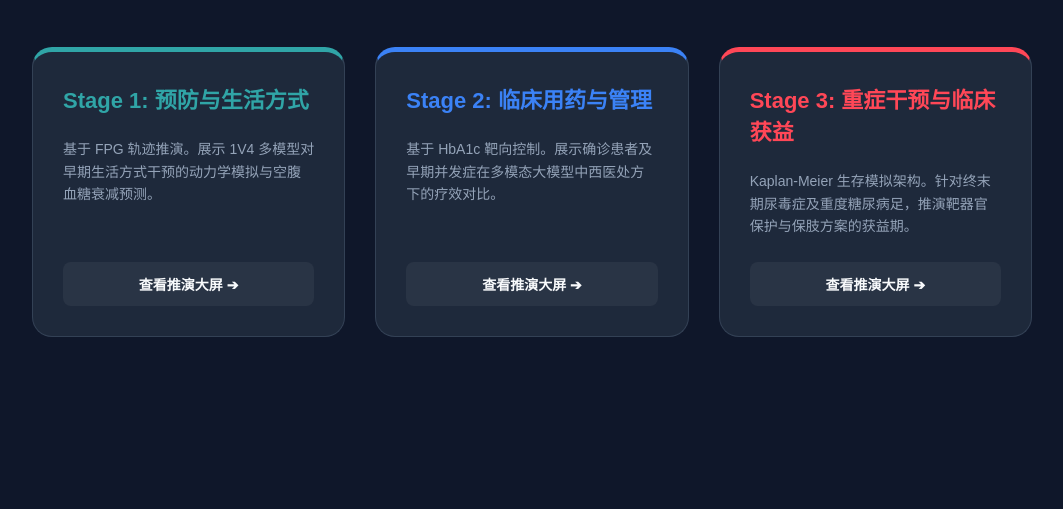
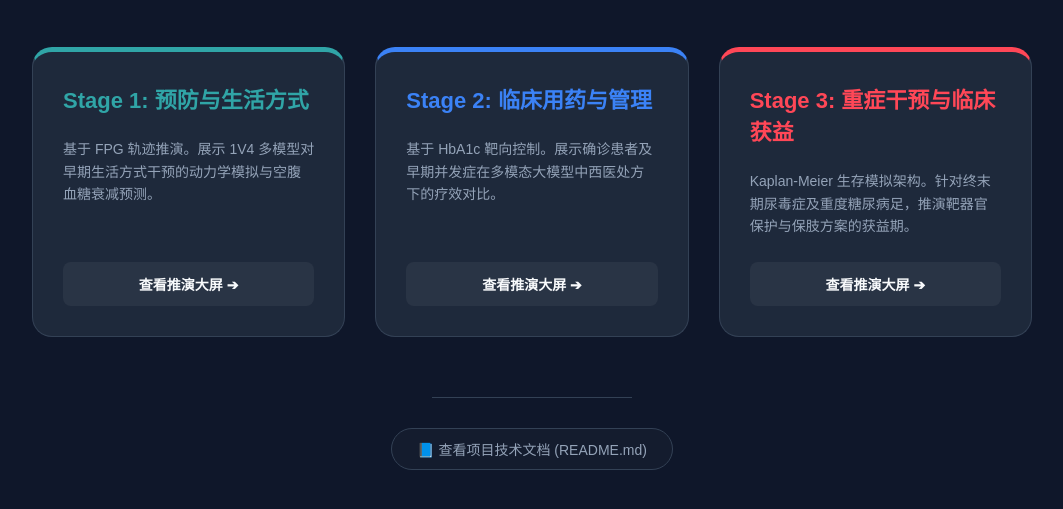
Before and after one commit to hollowmanxpy/DiaTwin, a plain HTML site: page index.html in a window 1280 px wide. Shown: the part 183-692 px from the top of the page, without its empty margins (108-1171 px from the left). Drawn offline with Linux system fonts and the light colour scheme.

Commit message:
Add link to project documentation in index.html

```diff
--- a/index.html
+++ b/index.html
@@ -46,5 +46,13 @@
             <div class="btn">查看推演大屏 ➔</div>
         </a>
     </div>
+    <div style="text-align: center; margin-top: 60px; padding-bottom: 40px;">
+        <hr style="border: 0; border-top: 1px solid #334155; width: 200px; margin: 0 auto 30px;">
+        <a href="https://github.com/hollowmanxpy/DiaTwin/blob/main/README.md"
+           target="_blank"
+           style="color: #94A3B8; text-decoration: none; font-size: 14px; border: 1px solid #334155; padding: 10px 25px; border-radius: 30px; transition: all 0.3s ease; display: inline-block; background: rgba(255,255,255,0.02);">
+           📘 查看项目技术文档 (README.md)
+        </a>
+    </div>
 </body>
 </html>
```
